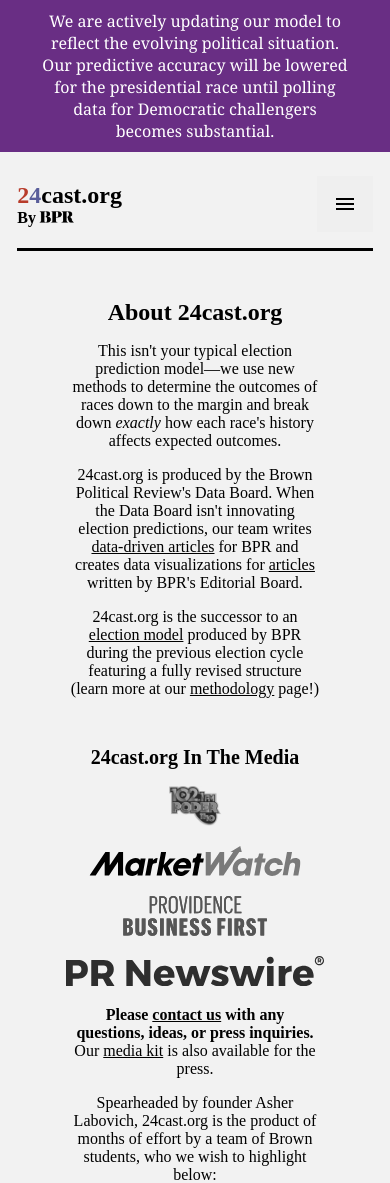
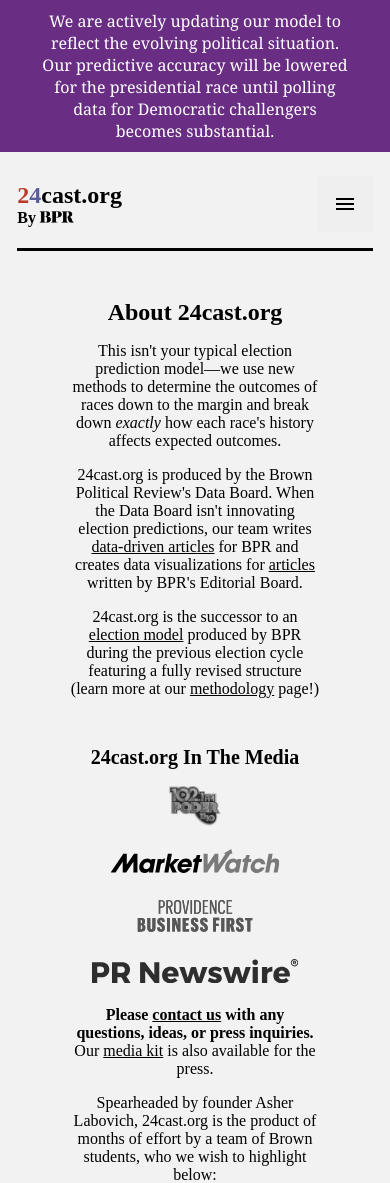
Before and after one commit to BPR-Data-Team/ElectionModel2024-site, a Next.js app: page /about in a window 390 px wide. Shown: the top 1183 px of the page. Built offline with nearby package versions, Linux system fonts and the light colour scheme; a web font is replaced by a local one.

Commit message:
Update page.module.css

```diff
--- a/src/app/about/page.module.css
+++ b/src/app/about/page.module.css
@@ -146,6 +146,15 @@
 
 }
 
+@media (max-width: 650px) {
+  .prImage {
+    scale: 0.8;
+  }
+  .prGrid a:first-of-type img {
+    scale: 1;
+  }
+}
+
 .prGrid {
   display: flex;
   justify-content: center;
```
